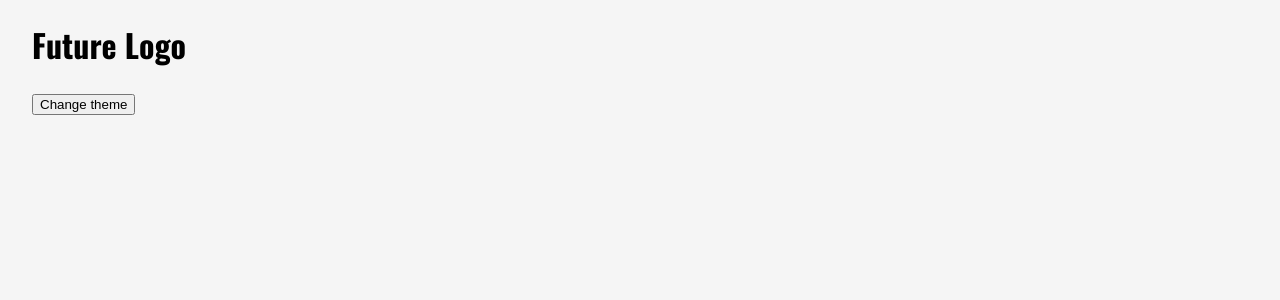
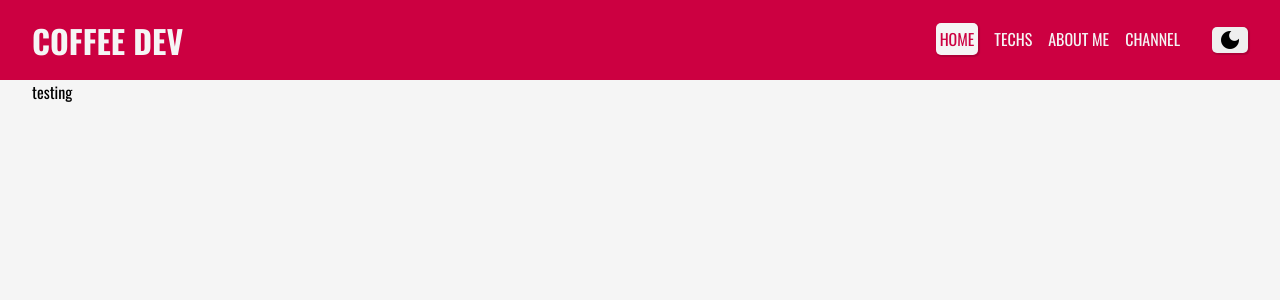
Before and after one commit to devlambertjoao/web-portifolio, a Next.js app: page / in a window 1280 px wide. Shown: the top 300 px of the page. Built offline with nearby package versions, Linux system fonts and the light colour scheme.

Commit message:
Creating the header

```diff
--- a/components/header.tsx
+++ b/components/header.tsx
@@ -1,16 +1,53 @@
 import { useTheme } from "next-themes"
+import { useState } from "react";
+import S from "../styles/components/Header.module.scss";
+
+interface NavigationItem {
+    title: string;
+    url: string;
+    id: number;
+}
+
+const navigationItems = [
+    {title: 'Home', url: '#home', id: 0},
+    {title: 'Techs', url: '#techs', id: 1},
+    {title: 'About me', url: '#about-me', id: 2},
+    {title: 'Channel', url: '#channel', id: 3},
+]
+
+interface State {
+    selectedNavigationItem: NavigationItem
+}
+
+const initialState: State = {
+    selectedNavigationItem: navigationItems[0]
+}
 
 const Header = () => {
     const { setTheme, theme } = useTheme();
+    const [state, setState] = useState<State>(initialState)
 
     const handleThemeChange = () => {
         setTheme(theme === 'dark' ? 'light' : 'dark');
     }
 
+    const handleNavigation = (selectedItem: NavigationItem) => {
+        setState({...state, selectedNavigationItem: selectedItem});
+    }
+
+    const isSelected = (item: NavigationItem) => state.selectedNavigationItem.id === item.id;
+
     return (
-        <header>
-            <h1>Future Logo</h1>
-            <button onClick={handleThemeChange}>Change theme</button>
+        <header className={S.container}>
+            <h1>COFFEE DEV</h1>
+            <section>
+                <nav>
+                    {navigationItems.map(item => <a className={isSelected(item) ? S.active : ''} key={item.id} onClick={() => handleNavigation(item)}>{item.title}</a>)}
+                </nav>
+                <button onClick={handleThemeChange}>
+                    <span className="material-icons">{theme === 'dark' ? 'light_mode' : 'dark_mode'}</span>
+                </button>
+            </section>
         </header>
     )
 }
--- a/pages/_document.tsx
+++ b/pages/_document.tsx
@@ -8,6 +8,7 @@ export default class Document extends NextDocument {
                     <link rel="preconnect" href="https://fonts.googleapis.com" />
                     <link rel="preconnect" href="https://fonts.gstatic.com" crossOrigin="true" />
                     <link href="https://fonts.googleapis.com/css2?family=Oswald:wght@200;300;400;500;600;700&display=swap" rel="stylesheet" />
+                    <link href="https://fonts.googleapis.com/css2?family=Material+Icons&display=optional" rel="stylesheet" />
                 </Head>
                 <body>
                     <Main />
--- a/pages/index.tsx
+++ b/pages/index.tsx
@@ -1,19 +1,22 @@
 import type { NextPage } from 'next'
 import Head from 'next/head'
 import Header from '../components/header'
-import styles from '../styles/Home.module.scss'
+import S from '../styles/Home.module.scss'
 
 const Home: NextPage = () => {
   return (
-    <div className={styles.container}>
+    <div className={S.container}>
       <Head>
         <title>Coffee Dev </title>
         <meta name="description" content="The Coffee Developer Portifolio" />
         <link rel="icon" href="/favicon.ico" />
       </Head>
 
-      <main className={styles.main}>
+      <main className={S.main}>
         <Header />
+        <div className={S.content}>
+          testing
+        </div>
       </main>
     </div>
   )
--- a/styles/Home.module.scss
+++ b/styles/Home.module.scss
@@ -5,3 +5,7 @@
 .main {
   display: flex;
 }
+
+.content {
+  margin-top: 5em;
+}
--- /dev/null
+++ b/styles/components/Header.module.scss
@@ -0,0 +1,45 @@
+.container {
+    display: flex;
+    background-color: #cc0041;
+    color: whitesmoke;
+    position: fixed;
+    left: 0;
+    top: 0;
+    width: 100%;
+    justify-content: space-between;
+    padding-bottom: 1em;
+    align-items: center;
+    flex-direction: column;
+    height: 5em;
+
+    h1 {
+        flex-grow: 1;
+        margin: 0px;
+    }
+
+    section {
+        display: flex;
+    }
+
+    nav {
+        margin-right: 2em;
+        a {
+            text-transform: uppercase;
+            margin-left: 1em;
+            cursor: pointer;
+        }
+    }
+
+    @media screen and (min-width: 768px) {
+        flex-direction: row;
+        padding: 1em 2em;
+    }
+}
+
+.active {
+    background-color: whitesmoke;
+    color: #cc0041;
+    border-radius: 5px;
+    padding: 0.25em;
+    box-shadow: 1px 1px 1px 1px rgb(0 0 0 / 15%);
+}
--- a/styles/globals.scss
+++ b/styles/globals.scss
@@ -21,3 +21,13 @@ a {
 * {
   box-sizing: border-box;
 }
+
+button {
+  border: none;
+  border-radius: 5px;
+  display: flex;
+  align-items: center;
+  justify-content: center;
+  cursor: pointer;
+  box-shadow: 1px 1px 1px 1px rgb(0 0 0 / 15%);
+}
```
